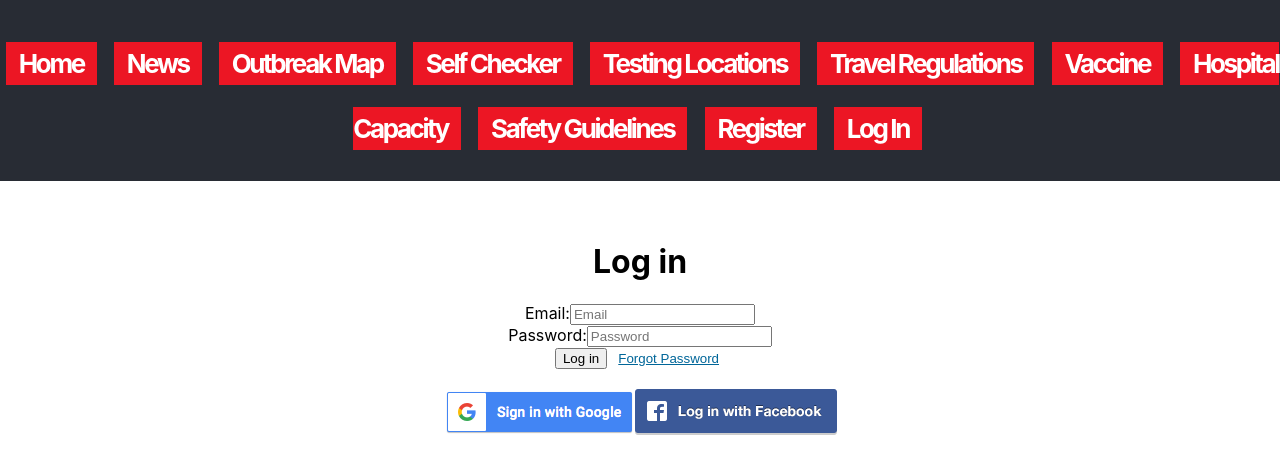
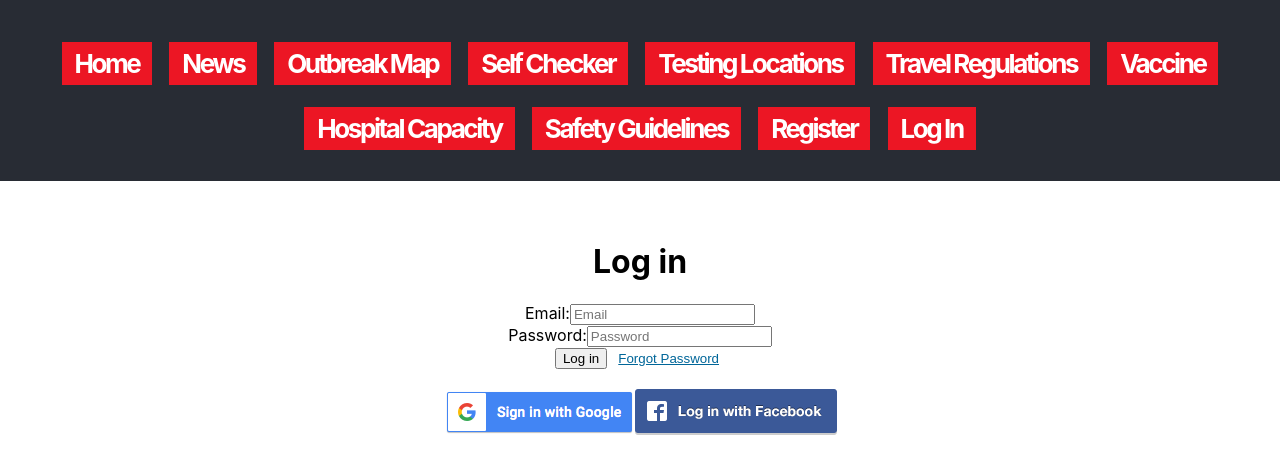
Before and after one commit to irfanShaikh4421/COVIDASH, a React (Create React App) app in the folder client/: page /signin in a window 1280 px wide. Shown: the top 474 px of the page. Built offline with nearby package versions, Linux system fonts and the light colour scheme; no server answers.

Commit message:
Minor UI changes
main fix is that the navbar will no
longer go to a new line halfway through
a link. Can only go to new line on new link.

```diff
--- a/client/src/App.css
+++ b/client/src/App.css
@@ -37,7 +37,6 @@
 
 button.marvel {
     border: none;
-    line-height: initial;
     cursor: pointer;
 }
 
@@ -54,8 +53,6 @@ button.marvel {
     padding: 0.4rem 0.8rem;
     text-decoration: none !important;
     margin: 5px;
-    margin-top: 20px;
-    border-top: 20px;
 }
 
 nav.navigation {
--- a/client/src/App.js
+++ b/client/src/App.js
@@ -62,7 +62,7 @@ function App() {
                                     path="/guidelines"
                                     component={Guidelines}
                                 />
-                                <Route exact path="/sources" component={Sources} />
+                                <Route exact path="/sources" component={Sources} />{/**This Route No longer Does anything, can be deleted */}
                                 <PrivateRoute path="/account" component={Account} />
                                 <Route path="/signin" component={SignIn} />
                                 <Route path="/signup" component={SignUp} />
--- a/client/src/components/Navigation.js
+++ b/client/src/components/Navigation.js
@@ -37,7 +37,7 @@ const NavigationAuth = () => {
                 activeClassName="active"
                 className="marvel"
             >
-                Outbreak Map
+                Outbreak&nbsp;Map
             </NavLink>{' '}
             <NavLink
                 exact
@@ -45,7 +45,7 @@ const NavigationAuth = () => {
                 activeClassName="active"
                 className="marvel"
             >
-                Self Checker
+                Self&nbsp;Checker
             </NavLink>{' '}
             <NavLink
                 exact
@@ -53,7 +53,7 @@ const NavigationAuth = () => {
                 activeClassName="active"
                 className="marvel"
             >
-                Testing Locations
+                Testing&nbsp;Locations
             </NavLink>{' '}
             <NavLink
                 exact
@@ -61,7 +61,7 @@ const NavigationAuth = () => {
                 activeClassName="active"
                 className="marvel"
             >
-                Travel Regulations
+                Travel&nbsp;Regulations
             </NavLink>{' '}
             <NavLink
                 exact
@@ -77,7 +77,7 @@ const NavigationAuth = () => {
                 activeClassName="active"
                 className="marvel"
             >
-                Hospital Capacity
+                Hospital&nbsp;Capacity
             </NavLink>{' '}
             <NavLink
                 exact
@@ -85,7 +85,7 @@ const NavigationAuth = () => {
                 activeClassName="active"
                 className="marvel"
             >
-                Safety Guidelines
+                Safety&nbsp;Guidelines
             </NavLink>{' '}
             <NavLink
                 exact
@@ -121,7 +121,7 @@ const NavigationUnauth = () => {
                 activeClassName="active"
                 className="marvel"
             >
-                Outbreak Map
+                Outbreak&nbsp;Map
             </NavLink>{' '}
             <NavLink
                 exact
@@ -129,7 +129,7 @@ const NavigationUnauth = () => {
                 activeClassName="active"
                 className="marvel"
             >
-                Self Checker
+                Self&nbsp;Checker
             </NavLink>{' '}
             <NavLink
                 exact
@@ -137,7 +137,7 @@ const NavigationUnauth = () => {
                 activeClassName="active"
                 className="marvel"
             >
-                Testing Locations
+                Testing&nbsp;Locations
             </NavLink>{' '}
             <NavLink
                 exact
@@ -145,7 +145,7 @@ const NavigationUnauth = () => {
                 activeClassName="active"
                 className="marvel"
             >
-                Travel Regulations
+                Travel&nbsp;Regulations
             </NavLink>{' '}
             <NavLink
                 exact
@@ -161,7 +161,7 @@ const NavigationUnauth = () => {
                 activeClassName="active"
                 className="marvel"
             >
-                Hospital Capacity
+                Hospital&nbsp;Capacity
             </NavLink>{' '}
             <NavLink
                 exact
@@ -169,7 +169,7 @@ const NavigationUnauth = () => {
                 activeClassName="active"
                 className="marvel"
             >
-                Safety Guidelines
+                Safety&nbsp;Guidelines
             </NavLink>{' '}
             <NavLink
                 exact
@@ -185,7 +185,7 @@ const NavigationUnauth = () => {
                 activeClassName="active"
                 className="marvel"
             >
-                Log In
+                Log&nbsp;In
             </NavLink>{' '}
         </nav>
     );
```
Also changed, not shown: 1 other file (tests, documents, lock files or other folders).
